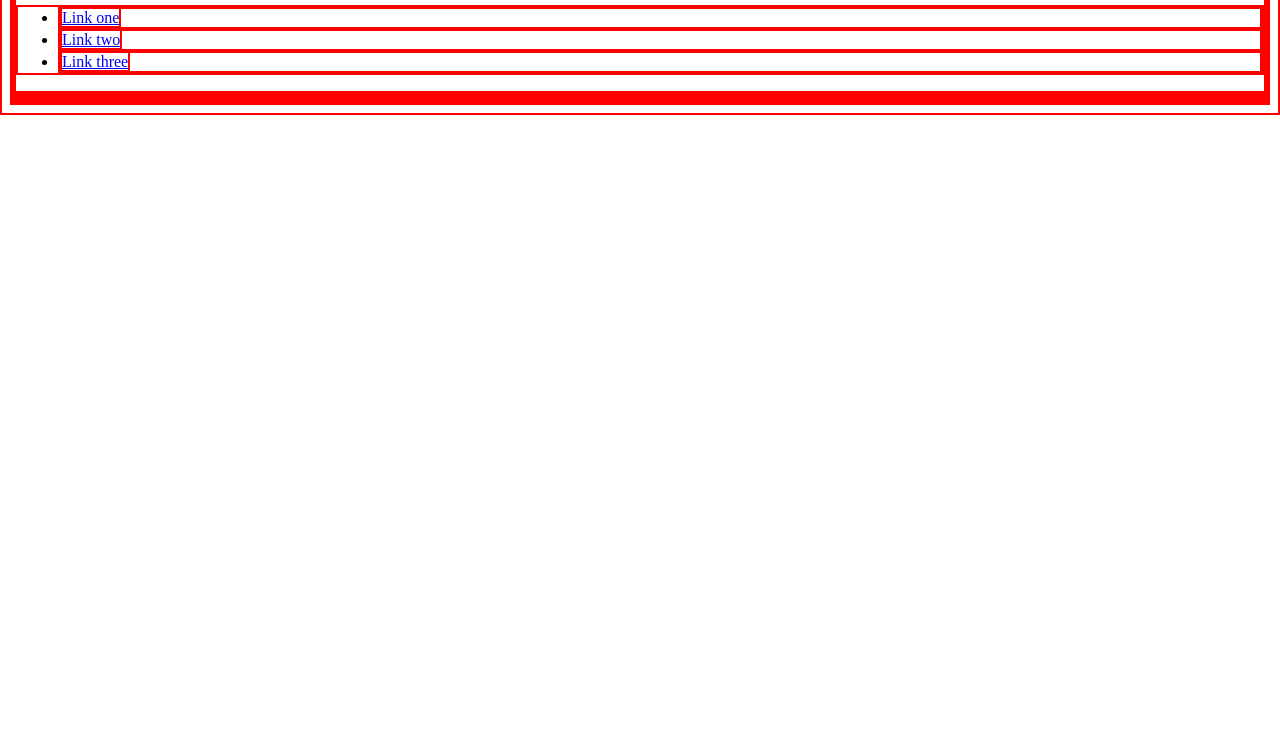
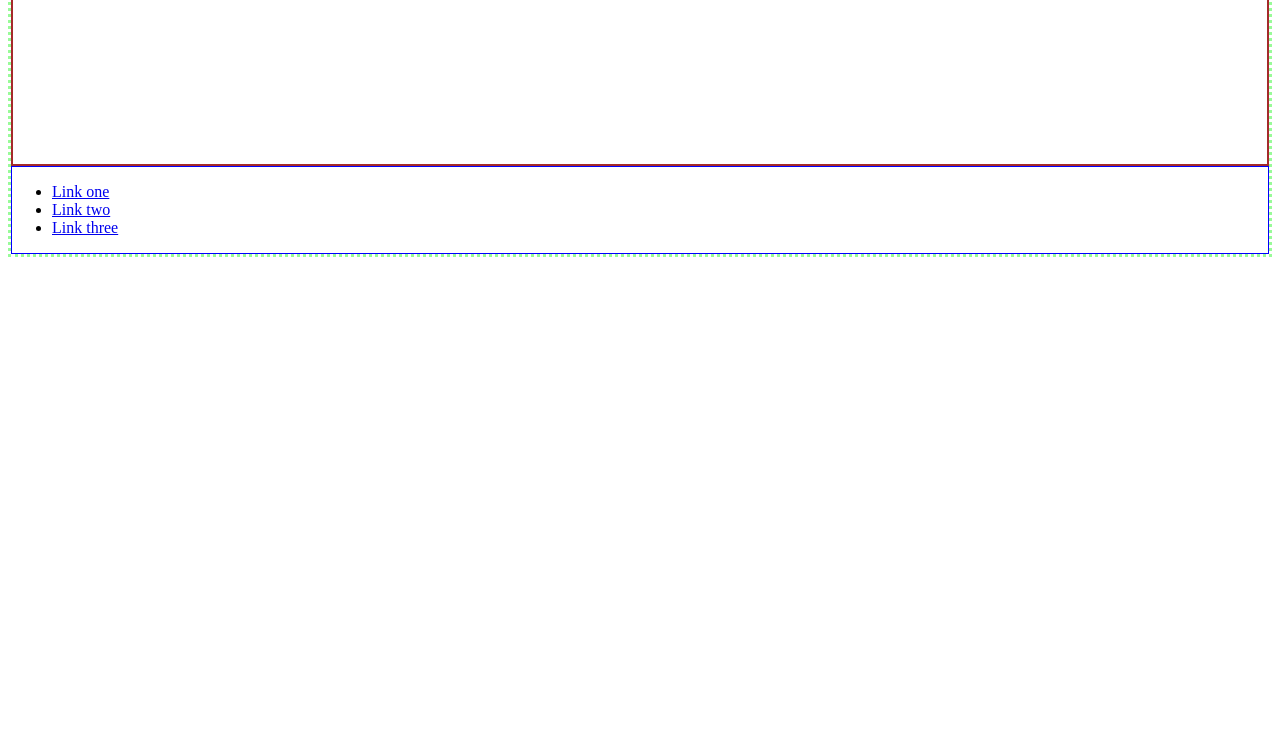
Before and after one commit to Gary-B-Rich/the-deep, a plain HTML site: page index.html in a window 1280 px wide. Shown: the part 49-800 px from the top of the page. Drawn offline with Linux system fonts and the light colour scheme.

Commit message:
add borders to divs

```diff
--- a/styles.css
+++ b/styles.css
@@ -1,5 +1,14 @@
 /*  styles.css for the-deep directory  */
 
-* {
-    border: 2px solid red;
+.main-container {
+    border: 3px dotted palegreen;
 }
+
+.logo {
+    border: 2px solid brown;
+    height: 200px;
+}
+
+.navbar {
+    border: 1px solid blue;
+}
```
